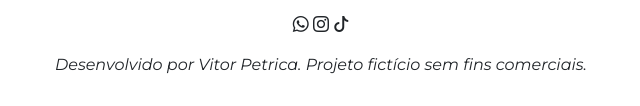
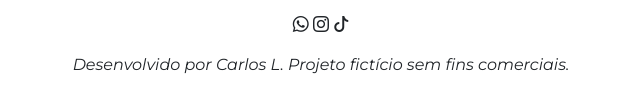
Before and after one commit to Antunes1010/projeto-acessibilidade, a plain HTML site: page index.html in a window 1280 px wide. Shown: the part 2952-3058 px from the top of the page, 319-959 px from the left. Drawn offline with nearby package versions, Linux system fonts and the light colour scheme.

Commit message:
Update index.html

```diff
--- a/index.html
+++ b/index.html
@@ -116,7 +116,7 @@
         <i class="bi bi-whatsapp"></i>
         <i class="bi bi-instagram"></i>
         <i class="bi bi-tiktok"></i>
-        <p class="mt-3">Desenvolvido por Vitor Petrica. Projeto fictício sem fins comerciais.</p>
+        <p class="mt-3">Desenvolvido por Carlos L. Projeto fictício sem fins comerciais.</p>
     </footer>
 
     <script src="script.js"></script>
```
